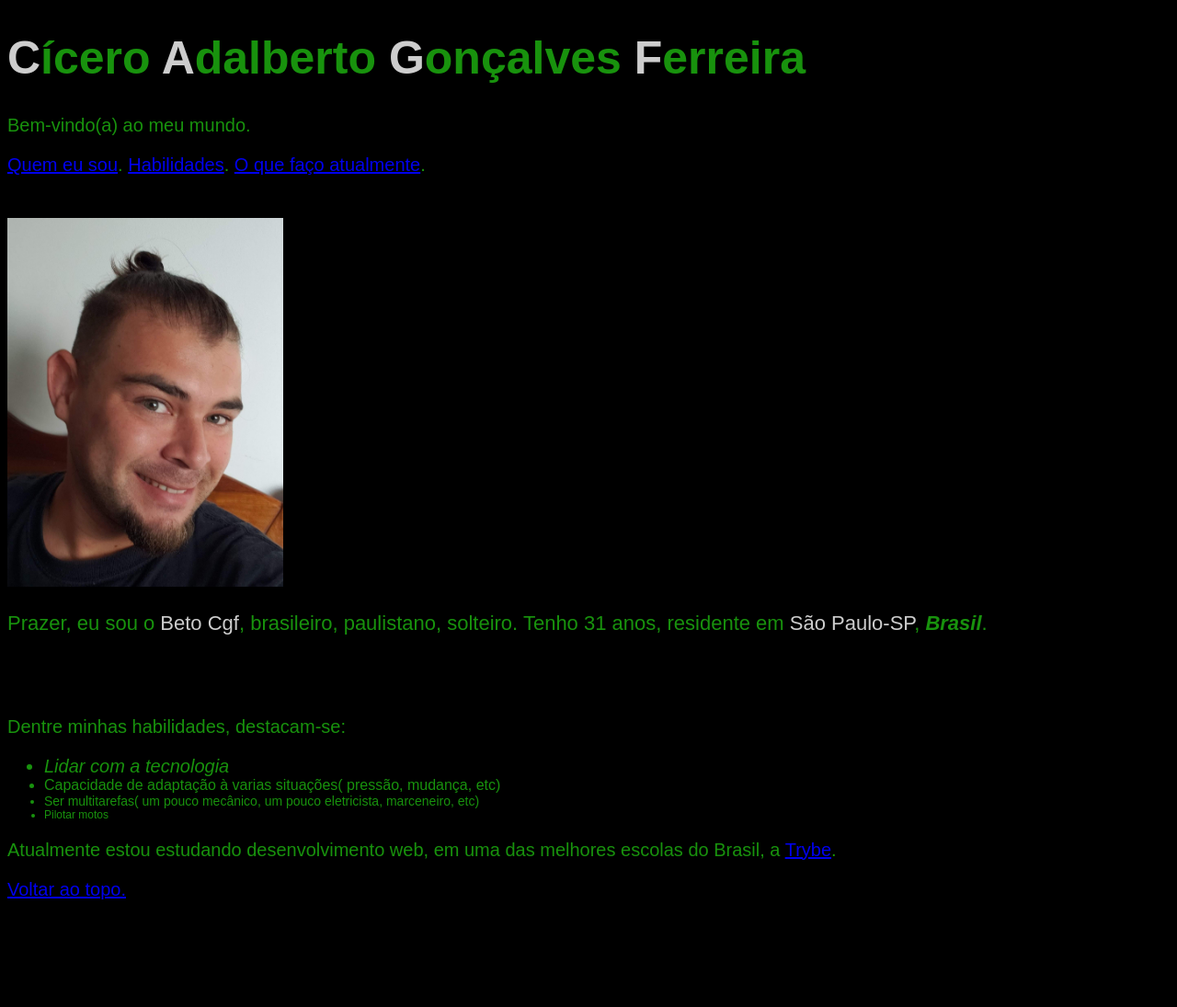
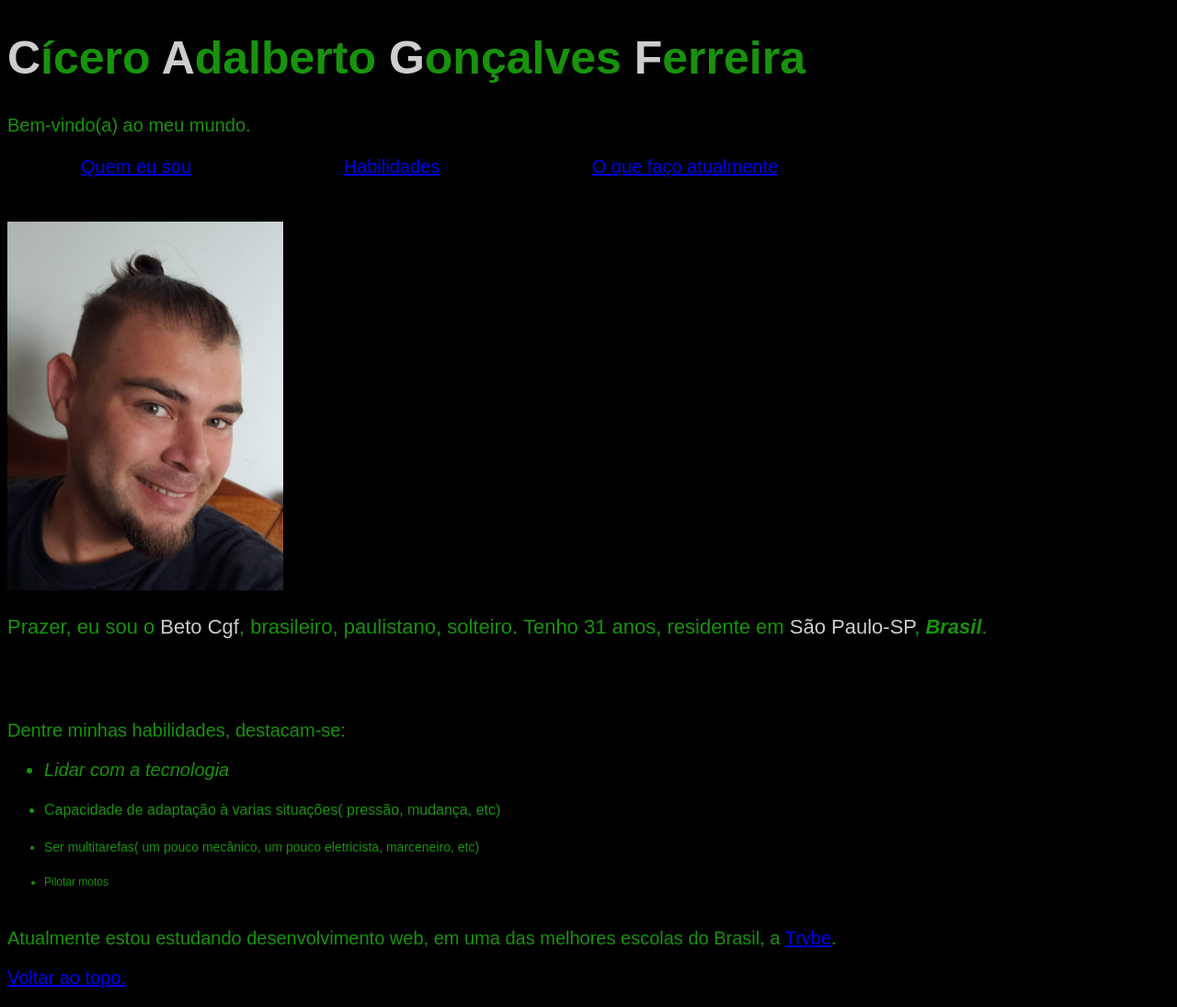
Before and after one commit to beto-cgf/beto-cgf.github.io, a plain HTML site: page index.html in a window 1280 px wide. Shown: the whole page at 92% size. Before the commit the page ends 999 px from the top, so only its background shows below. Drawn offline with Linux system fonts and the light colour scheme.

Commit message:
espaçamento menu e lista

```diff
--- a/index.html
+++ b/index.html
@@ -23,7 +23,12 @@
         }
         #listamenu ul li {
             display: inline;
+            padding: 2px 80px;
+            display: inline-block;
         }
+        /*#listamenu ul li a {
+            padding: 2px 40px;
+            display: inline-block;*/
         .branco{
             color:#cdcdcd;
         }
@@ -49,9 +54,9 @@
     <p>Bem-vindo(a) ao meu mundo.</p>
     <nav id="listamenu">
         <ul>
-            <li><a href="#foto">Quem eu sou</a>.</li>
-            <li><a href="#habilidades">Habilidades</a>.</li>
-            <li><a href="#atual">O que faço atualmente</a>.</li>
+            <li><a href="#foto">Quem eu sou</a></li>
+            <li><a href="#habilidades">Habilidades</a></li>
+            <li><a href="#atual">O que faço atualmente</a></li>
         </ul>
     </nav>
     <br>
@@ -61,10 +66,10 @@
     <br><br>
     <p id="habilidades">Dentre minhas habilidades, destacam-se:</p>
     <ul>
-        <li id="lista1">Lidar com a tecnologia</li>
-        <li id="lista2">Capacidade de adaptação à varias situações( pressão, mudança, etc)</li>
-        <li id="lista3">Ser multitarefas( um pouco mecânico, um pouco eletricista, marceneiro, etc)</li>
-        <li id="lista4">Pilotar motos</li>
+        <li id="lista1">Lidar com a tecnologia</li><br>
+        <li id="lista2">Capacidade de adaptação à varias situações( pressão, mudança, etc)</li><br>
+        <li id="lista3">Ser multitarefas( um pouco mecânico, um pouco eletricista, marceneiro, etc)</li><br>
+        <li id="lista4">Pilotar motos</li><br>
     </ul>
     <p id="atual">Atualmente estou estudando desenvolvimento web, em uma das melhores escolas do Brasil, a <a href="https://blog.betrybe.com/" target="_blank">Trybe</a>.</p>
     <p><a href="#inicio">Voltar ao topo.</a></p>
```
